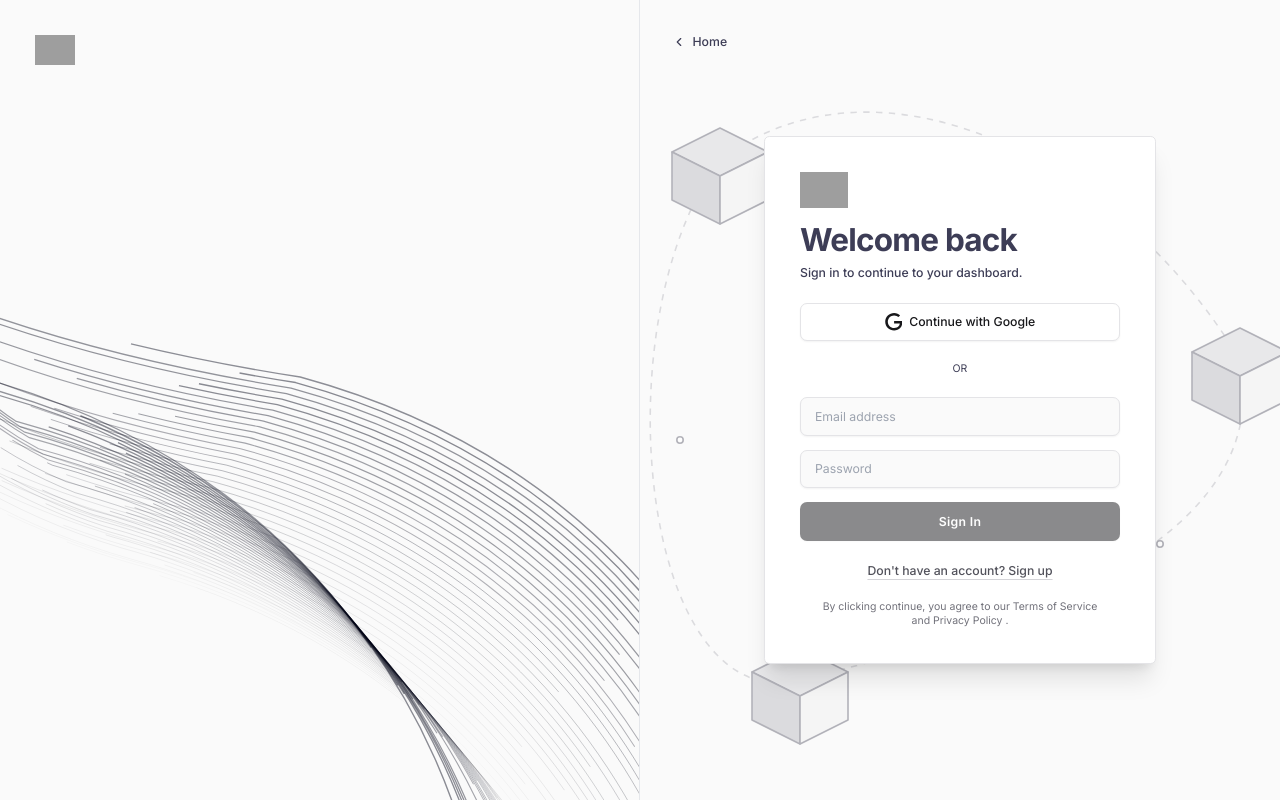
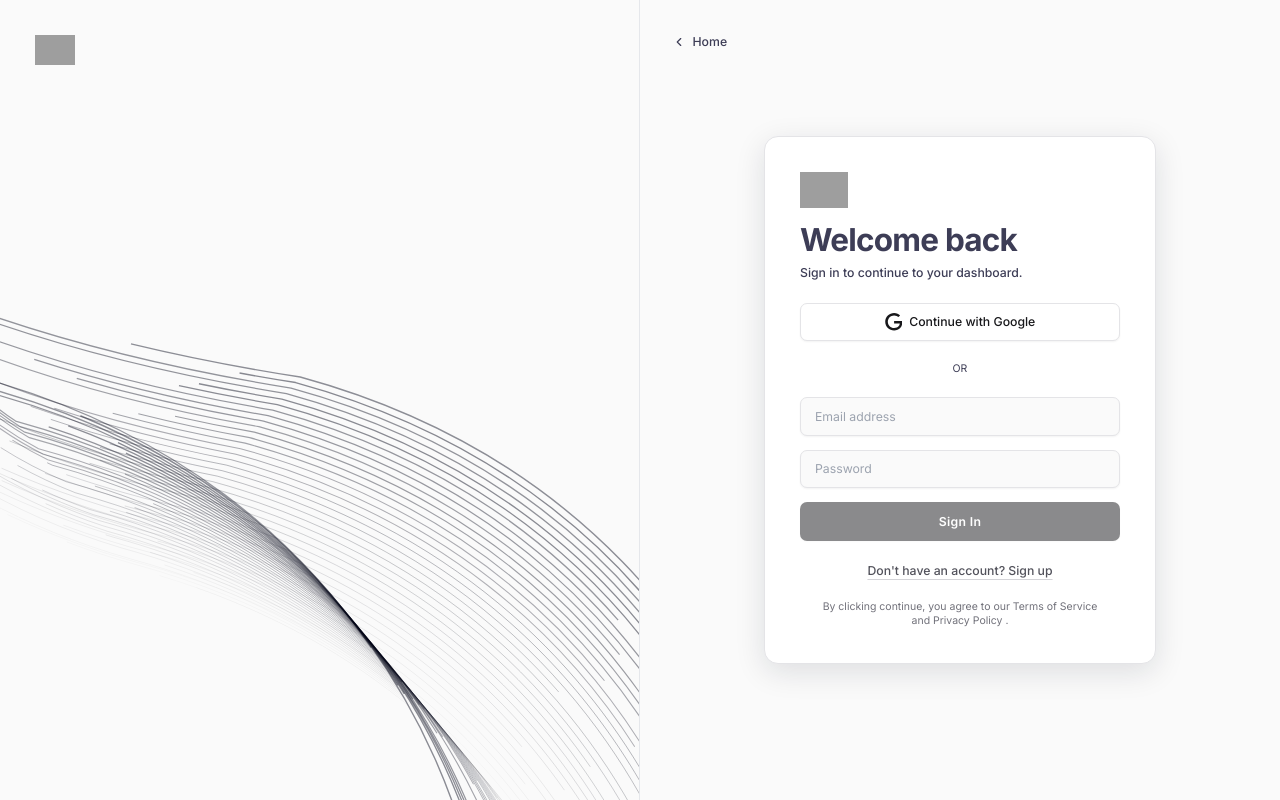
Before and after one commit to Pradeep-10x/Relay, a Next.js app in the folder Frontend/: page /auth in a window 1280 px wide. Built offline with nearby package versions, Linux system fonts and the light colour scheme; grey boxes are pictures that could not be loaded.

Commit message:
small ui cleanups around dashboard, notifications and auth

```diff
--- a/Frontend/src/app/(main)/dashboard/page.tsx
+++ b/Frontend/src/app/(main)/dashboard/page.tsx
@@ -2,13 +2,13 @@
 
 import React from 'react';
 import { Filter, Download, MoreHorizontal, ArrowUpRight, ArrowDownRight, ArrowRight, FolderKanban, FileText, Clock, CheckCircle2 } from 'lucide-react';
-import { Fira_Sans, PT_Serif } from 'next/font/google';
+import { Inter, PT_Serif } from 'next/font/google';
 import { useRouter } from 'next/navigation';
 import { useWorkspaceAnalytics } from '@/hooks/useWorkspaceAnalytics';
 import { useProjects } from '@/hooks/useProjects';
 import { IssueSlideOver } from '@/components/IssueSlideOver';
 
-const firaSans = Fira_Sans({
+const firaSans = Inter({
     weight: ['400', '500', '600', '700'],
     subsets: ['latin'],
     display: 'swap',
@@ -530,7 +530,7 @@ function CustomDropdown({ value, onChange, options }: any) {
                 onClick={() => setOpen(!open)}
                 className="flex items-center justify-between gap-4 bg-white dark:bg-zinc-900 border border-zinc-200 dark:border-zinc-800 text-zinc-700 dark:text-zinc-300 text-[11.5px] font-medium rounded-lg px-3 py-1.5 hover:border-zinc-300 dark:hover:border-zinc-600 hover:shadow-md transition-all shadow-sm focus:outline-none focus:ring-2 focus:ring-zinc-400 dark:focus:ring-zinc-700 group cursor-pointer select-none"
             >
-                <div className="flex items-center gap-2"><span className="text-zinc-400 dark:text-zinc-500 font-bold">{selected.icon}</span> <span className="group-hover:text-zinc-900 dark:group-hover:text-white transition-colors">{selected.label}</span></div>
+                <div className="flex items-center gap-2"><span className="group-hover:text-zinc-900 dark:group-hover:text-white transition-colors">{selected.label}</span></div>
                 <svg width="8" height="5" viewBox="0 0 10 6" fill="none" className={`text-zinc-500 transition-transform duration-300 ${open ? 'rotate-180' : ''}`}>
                     <path d="M1 1L5 5L9 1" stroke="currentColor" strokeWidth="1.5" strokeLinecap="round" strokeLinejoin="round"/>
                 </svg>
@@ -544,7 +544,6 @@ function CustomDropdown({ value, onChange, options }: any) {
                         onClick={() => { onChange(opt.value); setOpen(false); }}
                         className={`w-full flex items-center gap-2.5 px-3 py-2 rounded-[8px] text-left text-[11.5px] font-medium transition-all duration-200 ${value === opt.value ? 'bg-zinc-900 dark:bg-white text-white dark:text-zinc-900 translate-x-0' : 'text-zinc-600 dark:text-zinc-400 hover:text-zinc-900 dark:hover:text-white hover:translate-x-1'}`}
                     >
-                        <span className={`text-[12px] font-bold ${value === opt.value ? 'text-zinc-400 dark:text-zinc-500' : 'text-zinc-400 dark:text-zinc-600'}`}>{opt.icon}</span>
                         {opt.label}
                     </button>
                 ))}
--- a/Frontend/src/app/(main)/notifications/page.tsx
+++ b/Frontend/src/app/(main)/notifications/page.tsx
@@ -1,13 +1,13 @@
 'use client';
 
 import React, { useState } from 'react';
-import { Fira_Sans } from 'next/font/google';
+import { Inter } from 'next/font/google';
 import { useNotifications, NotificationItem } from '@/hooks/useNotifications';
 import { Check, UserPlus, MessageSquare, AlertCircle } from 'lucide-react';
 import { formatDistanceToNow } from 'date-fns';
 import { motion, AnimatePresence } from 'framer-motion';
 
-const firaSans = Fira_Sans({
+const firaSans = Inter({
     weight: ['400', '500', '600', '700', '800'],
     subsets: ['latin'],
     display: 'swap',
--- a/Frontend/src/app/auth/page.tsx
+++ b/Frontend/src/app/auth/page.tsx
@@ -131,40 +131,7 @@ export default function AuthPage() {
 					<FloatingPaths position={-1} />
 				</div>
 			</div>
-			<div className="relative flex min-h-screen flex-col justify-center p-4">
-				<div
-					aria-hidden
-					className="absolute inset-0 overflow-hidden flex items-center justify-center p-4 z-0 pointer-events-none"
-				>
-					{/* 3D Workflow Boxes & Wavy Strings */}
-					<svg className="absolute inset-0 w-full h-full pointer-events-none opacity-80 dark:opacity-70" preserveAspectRatio="xMidYMid slice" viewBox="0 0 1000 1000" aria-hidden="true">
-						<defs>
-							<g id="box3d">
-								{/* Top Face */}
-								<polygon points="0,-40 60,-10 0,20 -60,-10" className="fill-zinc-200 dark:fill-zinc-800 stroke-zinc-400 dark:stroke-zinc-600" strokeWidth="2" strokeLinejoin="round" />
-								{/* Left Face */}
-								<polygon points="-60,-10 0,20 0,80 -60,50" className="fill-zinc-300 dark:fill-zinc-700 stroke-zinc-400 dark:stroke-zinc-600" strokeWidth="2" strokeLinejoin="round" />
-								{/* Right Face */}
-								<polygon points="0,20 60,-10 60,50 0,80" className="fill-zinc-100 dark:fill-zinc-900 stroke-zinc-400 dark:stroke-zinc-600" strokeWidth="2" strokeLinejoin="round" />
-							</g>
-						</defs>
-
-						{/* Wavy Strings */}
-						<path d="M 200 200 C 400 50, 700 200, 850 450" fill="none" className="stroke-zinc-300 dark:stroke-zinc-700" strokeWidth="2" strokeDasharray="8 8" />
-						<path d="M 850 450 C 900 700, 500 800, 300 850" fill="none" className="stroke-zinc-300 dark:stroke-zinc-700" strokeWidth="2" strokeDasharray="8 8" />
-						<path d="M 300 850 C 100 900, 50 400, 200 200" fill="none" className="stroke-zinc-300 dark:stroke-zinc-700" strokeWidth="2" strokeDasharray="8 8" />
-
-						{/* Background connecting dots for flair */}
-						<circle cx="530" cy="180" r="4" className="fill-white dark:fill-black stroke-zinc-400 dark:stroke-zinc-600" strokeWidth="2" />
-						<circle cx="750" cy="680" r="4" className="fill-white dark:fill-black stroke-zinc-400 dark:stroke-zinc-600" strokeWidth="2" />
-						<circle cx="150" cy="550" r="4" className="fill-white dark:fill-black stroke-zinc-400 dark:stroke-zinc-600" strokeWidth="2" />
-
-						{/* 3D Boxes */}
-						<g transform="translate(200, 200)"><use href="#box3d" /></g>
-						<g transform="translate(850, 450)"><use href="#box3d" /></g>
-						<g transform="translate(300, 850)"><use href="#box3d" /></g>
-					</svg>
-				</div>
+			<div className="relative flex min-h-screen flex-col justify-center p-4 bg-zinc-50">
 				<Button variant="ghost" className="absolute top-7 left-5" asChild>
 					<a href="/">
 						<ChevronLeftIcon className='size-4 me-2' />
@@ -176,7 +143,7 @@ export default function AuthPage() {
 					initial="hidden"
 					animate="show"
 					variants={containerVariants}
-					className="mx-auto w-full max-w-md space-y-6 bg-white dark:bg-zinc-950 p-8 sm:p-10 rounded-md shadow-xl border border-zinc-200 dark:border-zinc-800 relative z-10"
+					className="mx-auto w-full max-w-md space-y-6 bg-white p-8 sm:p-10 rounded-2xl shadow-pop border border-zinc-200 relative z-10"
 				>
 					<motion.div variants={itemVariants} className="flex flex-col space-y-2">
 						<img src="logo.svg" alt="Relay" width={48} height={48} className="mb-2" />
```
